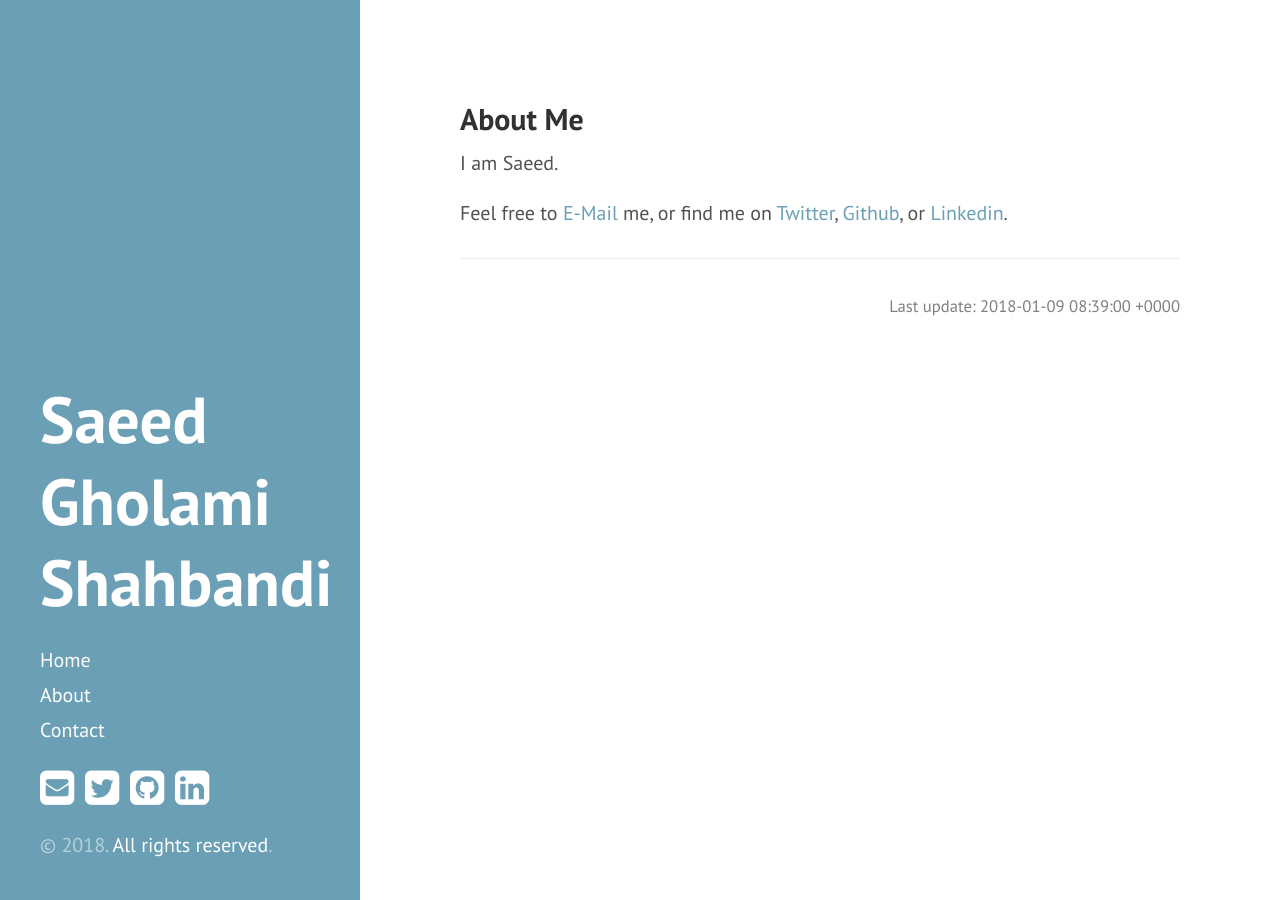
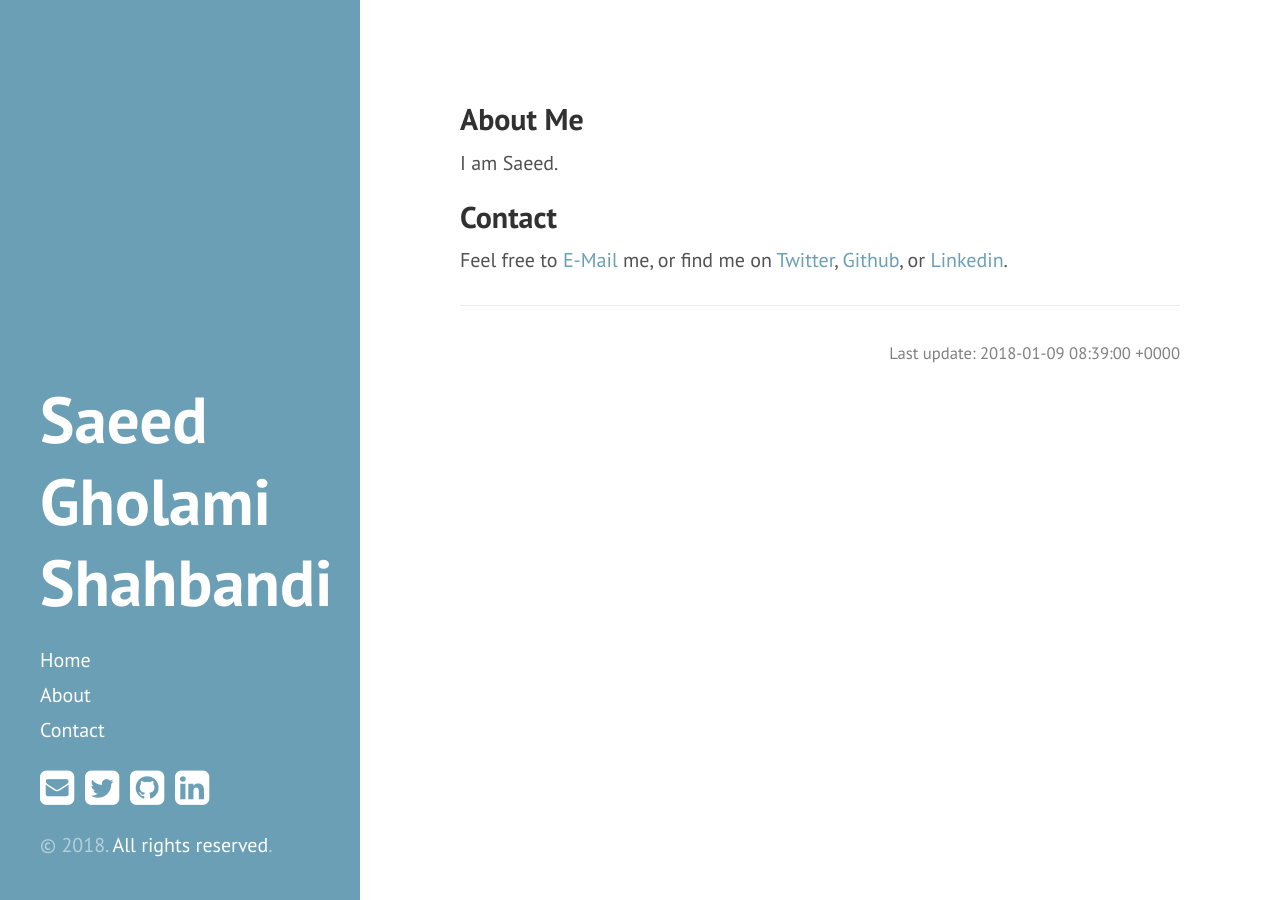
Before and after one commit to saeedghsh/saeedghsh.github.io, a Jekyll site: the page built from index.html, in a window 1280 px wide. Built offline with Jekyll 4.4.1, drawn with Linux system fonts in a browser that asks for light colours; nearby versions of some CDN libraries; the list of posts is cut into pages by our own code.

Commit message:
fixing the contact section

```diff
--- a/index.html
+++ b/index.html
@@ -4,10 +4,11 @@ title: Home
 ---
 
 <h2 id="about">About Me</h2>
-
 {% capture about %}{% include section-about.md %}{% endcapture %}
 {{ about | markdownify }}
 
+
+<h2 id="contact">Contact</h2>
 {% capture contact %}{% include section-contact.md %}{% endcapture %}
 {{ contact | markdownify }}
 
```
Also changed, not shown: contact.md (+0 -1 lines).
